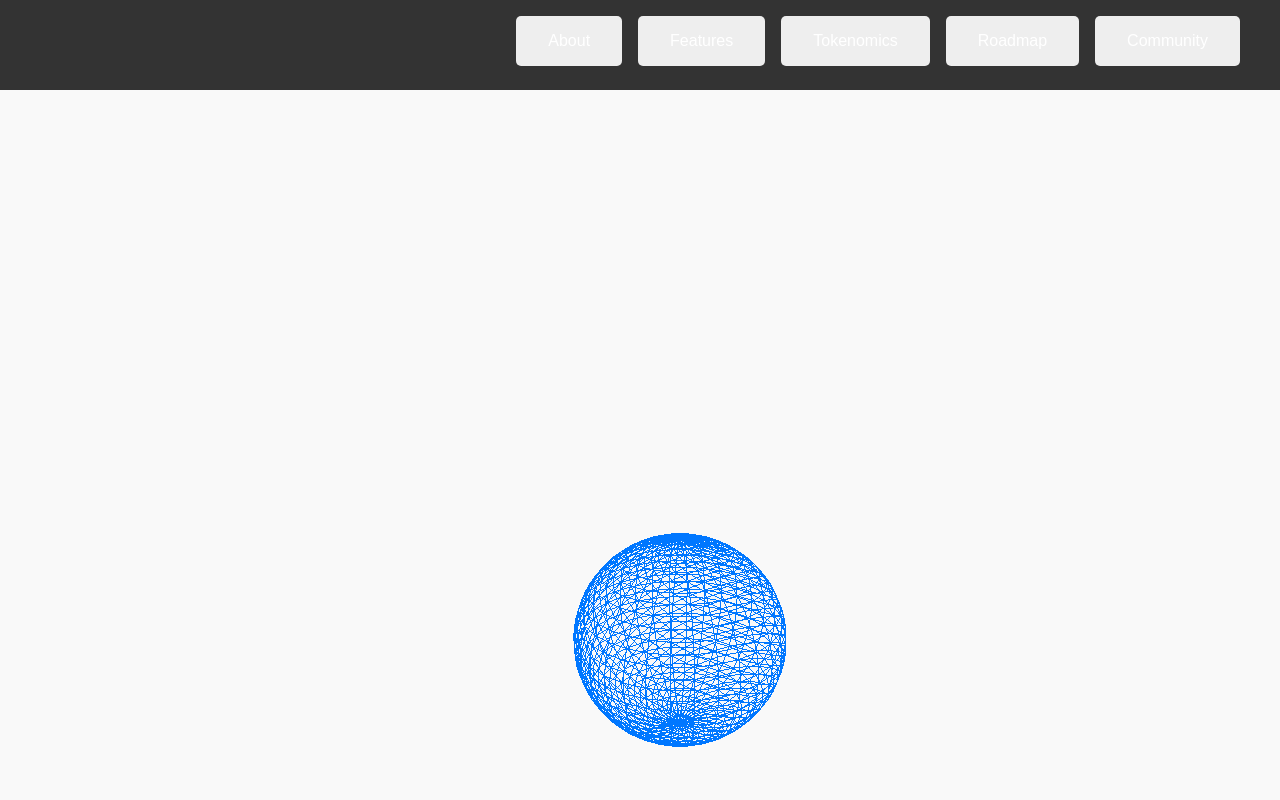
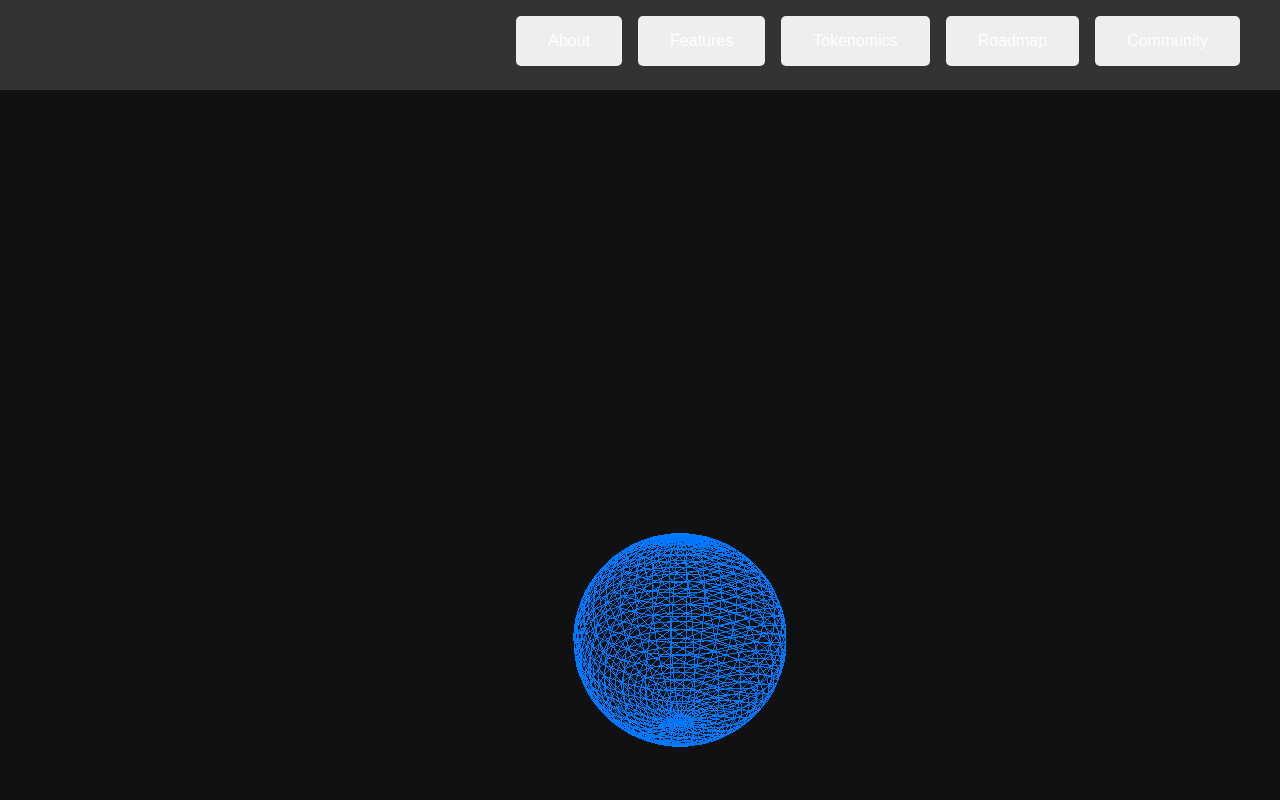
Before and after one commit to BlockchainBear/Keeper-of-faith, a plain HTML site: page index.html in a window 1280 px wide. Shown: the top 800 px of the page. Drawn offline with nearby package versions, Linux system fonts and the light colour scheme; animation ran at ten frames a second.

Commit message:
Update styles.css

```diff
--- a/styles.css
+++ b/styles.css
@@ -3,7 +3,7 @@ body {
     margin: 0;
     padding: 0;
     color: #333;
-    background-color: #f9f9f9;
+    background-color: #111111;
     scroll-behavior: smooth;
 }
 
```
